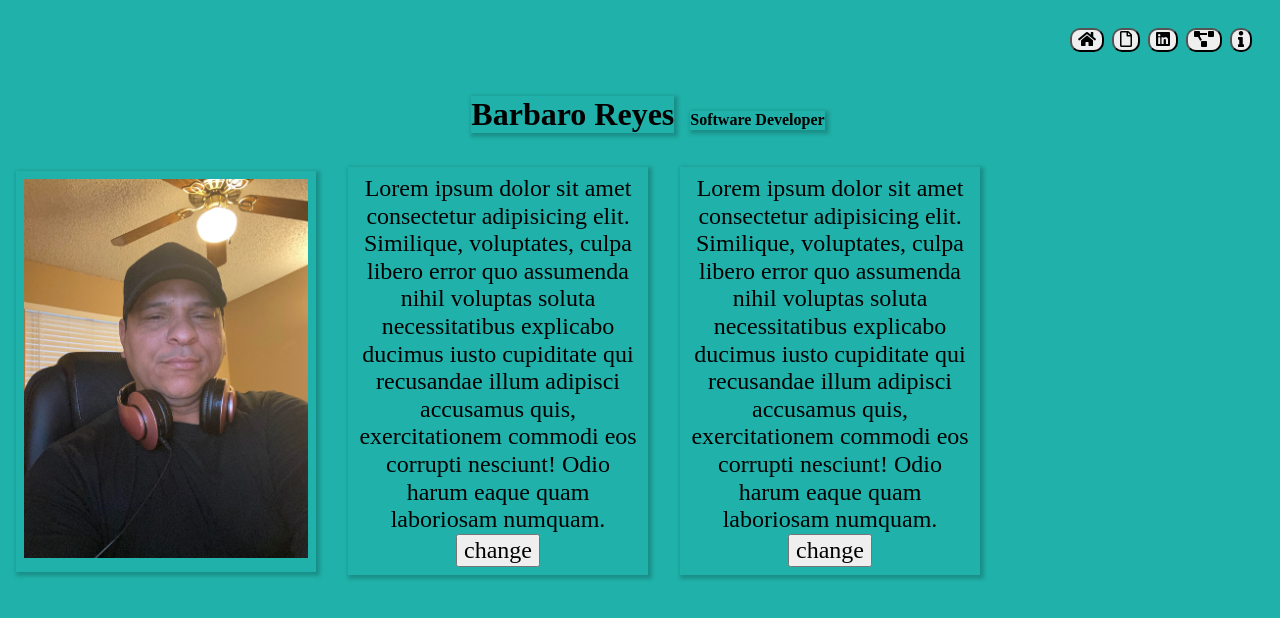
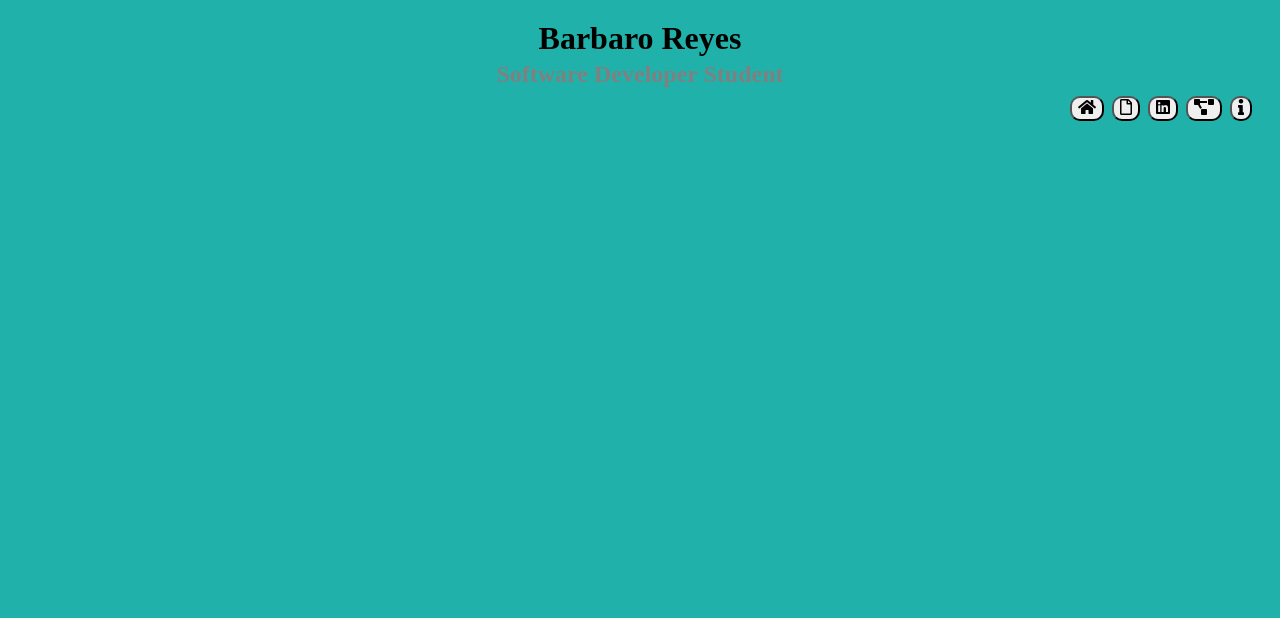
Before and after one commit to barbaroreyes/miPortafolio, a React (Create React App) app: page / in a window 1280 px wide. Shown: the top 618 px of the page. Built offline with nearby package versions, Linux system fonts and the light colour scheme.

Commit message:
added new styles to nav

```diff
--- a/src/App.css
+++ b/src/App.css
@@ -1,8 +1,8 @@
 .picture{
         /* display: flex; */
         margin: 30px;
-        width: 300px;
-        box-shadow: 5px 10px 5px 5px
+        width: 350px;
+        /* box-shadow: 5px 10px 5px 5px */
 
 }
 .btn{
--- a/src/App.js
+++ b/src/App.js
@@ -1,8 +1,8 @@
 import React ,{Component}from 'react';
 import './App.css';
-import work from './componet/img/work.jpg'
+// import work from './componet/img/work.jpg'
 
-import Header from './componet/header/header';
+// import Header from './componet/header/header';
 // import Pictures from './componet/im/pictures';
 import Navigation from './componet/nav/navigation'
   class App extends Component{
@@ -11,7 +11,7 @@ import Navigation from './componet/nav/navigation'
       this.state={
        divs : [
          {name :'Barbaro Reyes',
-          picture: <img src= {work} alt=''/>
+          // picture: <img src= {work} alt=''/>
 
          },{
            btn:<button className='' onClick ={() => this.setState({string:'reyes2'})}>change</button>,
@@ -25,17 +25,16 @@ import Navigation from './componet/nav/navigation'
     }
     render(){
      return (
-           <div className ='app '>
+           <div className ='app tc'>
               <Navigation/>
-              <Header/>
+
           {
 
                this.state.divs.map( div => {
                  return (
-                 <div className=' tc picture bg-transparent dib  ma3 pa2 shadow-3 f3'>
+                 <div className=' tc picture bg-transparent dib  ma3 pa2  f3'>
                  {div.picture}
-                 {div.text}
-                 {div.btn}
+                 {/* {div.btn} */}
                  </div>)
                })
 
--- a/src/componet/header/header.js
+++ b/src/componet/header/header.js
@@ -4,9 +4,9 @@ import './index.css'
 function Header() {
     return (
         <div className=''>
-           <header className=' tc f5  '>
+           <header className='  f5  '>
                <h1 className='  bg-transparent dib grow ma3 shadow-3'>Barbaro Reyes</h1>
-               <h4 className='  bg-transparent dib grow  shadow-3'>Software Developer</h4>
+               <h1 className='  bg-transparent dib grow  shadow-3'>Software Developer</h1>
            </header>
         </div>
     )
--- a/src/componet/nav/index.css
+++ b/src/componet/nav/index.css
@@ -1,6 +1,8 @@
 .na{
+
    margin: 4px;
    border-radius: 10px;
+
 }
 a{
     text-decoration: none;
@@ -14,3 +16,6 @@ a{
  text-align: end;
 
 }
+.name{
+    color: grey;
+}
--- a/src/componet/nav/navigation.js
+++ b/src/componet/nav/navigation.js
@@ -1,16 +1,23 @@
-import React from 'react';
+import React,{Component} from 'react';
 import  './index.css'
 
-function Navigation() {
+class Navigation extends Component {
+    render(){
         return (
             <div className=' nav1 ma2 pa3 '>
+             <nav className ='navigation'>
+             <h1 className='na1  tc '>Barbaro Reyes</h1>
+               <h3 className=' na1 pa2 name tc f3'>Software Developer Student</h3>
              <button className='na grow'><i className="fas fa-home"></i></button>
                <button className='na grow'><i className="far fa-file"></i></button>
                <button className='na grow'><a href="https://www.linkedin.com/in/barbaro-reyes-b023aa1a7/"><i className="fab fa-linkedin"></i></a></button>
                <button className='na grow'><a href="https://github.com/barbaroreyes"><i className="fas fa-project-diagram"></i></a></button>
                <button className='na grow'><i className="fas fa-info"></i></button>
+             </nav>
               </div>
         )
     }
 
+}
+
 export default Navigation
```
Lines whose indentation alone changed are shown as unchanged.
